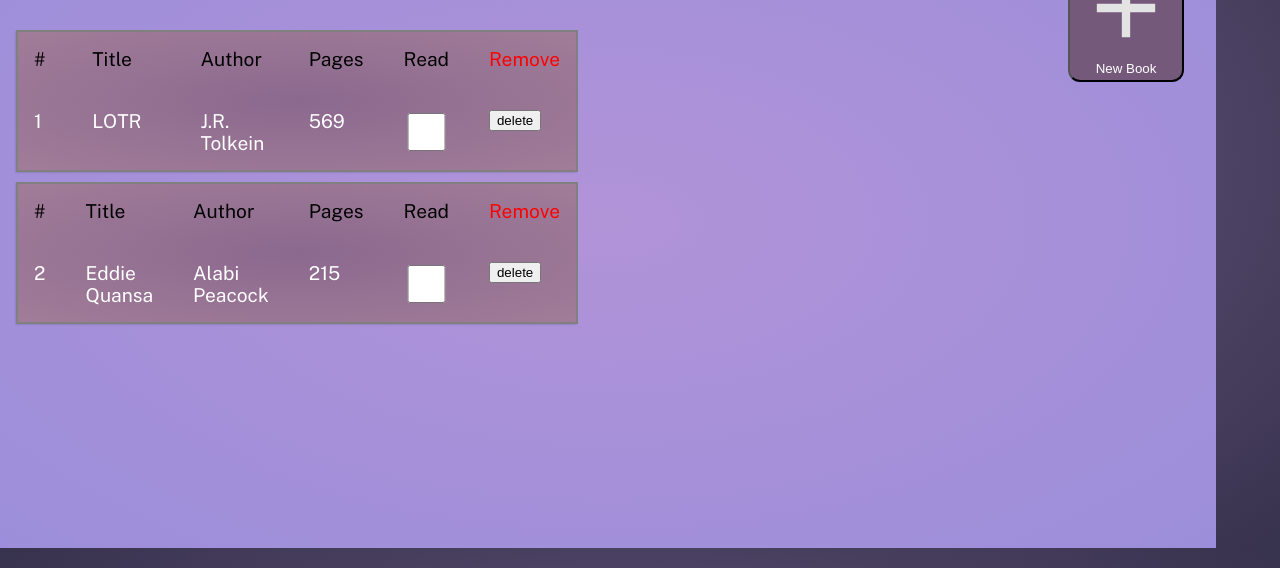
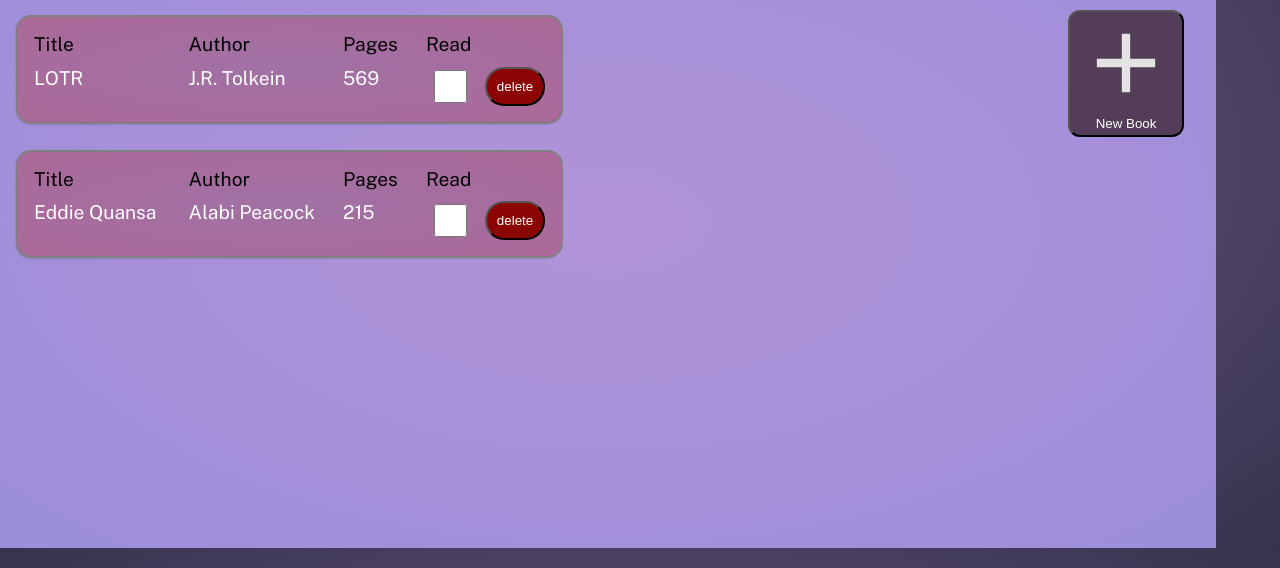
Before and after one commit to jawando-code/library-app, a plain HTML site: page index.html in a window 1280 px wide. Shown: the part 232-800 px from the top of the page. Drawn offline with Linux system fonts and the light colour scheme.

Commit message:
Add remove book functionality, using datasets and closet string method. Add checkbox styling Update color for my vibrance Include book number check, using childcount

```diff
--- a/index.html
+++ b/index.html
@@ -14,8 +14,13 @@
 
         </div>
         <div class="left-container">
-            <p id="banner-msg">Ideas Change The World.</p>
-             <p><button  id="show-dialog" ><img width="100" height="100" src="./Assets/icons/add.svg" alt="add-button"/><br>New Book</button></p>
+
+            <div>
+                <p class="banner-msg">Ideas Change The World.</p>
+                <p class="banner-msg" id="bookNumber">Books in library:&nbsp;<span id="booksIn"> </span></p>
+
+            </div> <p><button  id="show-dialog" ><img width="100" height="100" src="./Assets/icons/add.svg" alt="add-button"/><br>New Book</button></p>
+
                 <dialog id="book-dialog" >
                     <button type="cancel" id="cancel" value="Cancel" formnovalidate>X</button>
 
@@ -35,11 +40,13 @@
 
 
 
+
                     </form>
 
                     <button type="submit" method="dialog" id="form-close" value="Add Book">
                         Add Book
                     </button>
+
 
 
 
@@ -56,6 +63,7 @@
                     </label>
                 </div>
 
+
             </div>
         </div>
     </div>
--- a/library.css
+++ b/library.css
@@ -184,21 +184,22 @@ body{
 .collection > * .book-display{
     gap:15px;
 }
-#banner-msg{
+.banner-msg{
     font-family: PublicSans-ExtraLight;
     font-size:1.1rem;
     color:white;
     overflow-wrap:break-word;
     text-wrap:balance;
+    padding-top:0.5rem;
+    padding-right:2rem;
 }
 
 
-
-.collection .book-display{
-
-
-
-
+#delete-button{
+    padding:10px;
+    border-radius: 19px;
+    background-color: rgb(140, 5, 5);
+    color:white;
 }
 
 [id^="bookDisplay"]{
@@ -212,20 +213,24 @@ body{
     -0.6px 0.8px 1.1px hsl(var(--shadow-color) / 0.09),
     -1.7px 2.4px 3.2px -2.8px hsl(var(--shadow-color) / 0.08);
     display:hidden;
-    grid-template-columns: 0.8fr 3fr 3fr repeat(2, 1fr) 0.5fr;
-    background-image: radial-gradient( rgb(139, 104, 142), rgb(162, 125, 153));
+    grid-template-columns:  3fr 3fr 1.5fr 1fr 0.1fr;
+    grid-template-rows: 0.2fr 1fr;
+    background-image: radial-gradient( rgb(161, 113, 165), rgb(171, 105, 152));
     height: fit-content;
     padding:1rem;
+    margin-bottom:1rem;
     font-size:1.2rem;
     font-family:PublicSans-Regular;
     text-align:left;
-
-    gap:40px;
+    border-radius: 15px;
+    gap:0.7rem;
 
 
 
 }
-
+#bookNumber{
+   font-size: 2rem;
+}
 .book-display2 .bd-items{
     border: 2px solid rgb(141, 126, 126);
 }
@@ -300,6 +305,16 @@ input:checked + .slider:before{
     width:1.3rem;
     height:1.3rem;
 }
+
+#read{
+    width:4.3rem;
+    height:4.3rem;
+
+}
+
+#readbook{
+   border-radius:15rem
+}
 .switch input{
     opacity:0;
     width:0;
@@ -371,7 +386,7 @@ input:checked + slider:before{
 #show-dialog{
     grid-column:2 / 3;
     grid-row:1 / 2;
-background-color: rgb(117, 89, 123);
+background-color: rgb(83, 61, 88);
     color:white;
     min-width:4rem;
     border-radius:12px;
--- a/library.js
+++ b/library.js
@@ -37,6 +37,10 @@ closeBtn.addEventListener('click',(e)=> {
     let author = document.getElementById('author')
     let pages = document.getElementById('pages')
     let readBook = document.getElementsByName('readBook');
+    let checkValue = document.querySelector('#read')
+    const notRead = document.querySelector("#not-read");
+
+
 
 
 
@@ -49,21 +53,30 @@ closeBtn.addEventListener('click',(e)=> {
 
     console.log(`This:${title.value}, ${author.value}, ${readBook.value} and ${pages.value}`)
     addBookToLibrary(title.value,author.value,pages.value,readBook.value);
-    showBook();
+
     console.log(mylibrary)
 
 
 } });
 
+bookForm.addEventListener("submit", ()=> {
+    notRead.value = checkbox.checked ? "read" : "not-read";
+})
 
 closeBtn.addEventListener('click', (e) => {
     e.preventDefault();
     bookForm.reset();
+    showBook();
+
 })
 
 
 let digit = 0;
+let bookNumber = 0;
 
+function reset() {
+    bookNumber = 0;
+}
 
 function numb() {
       digit += 1;
@@ -72,6 +85,17 @@ let valueName = "Yes";
 var i = 0;
 let radios = document.querySelectorAll("input[name=\"read-book\"]");
 
+function count() {
+  bookNumber = collection.childElementCount -2;
+    console.log(bookNumber)
+   return bookNumber;
+}
+
+function reduceCount() {
+    bookNumber = (collection.childElementCount - 2) -1;
+    console.log(bookNumber);
+    return bookNumber;
+}
 
 function showBook() {
     mylibrary.forEach(item => {
@@ -80,58 +104,80 @@ function showBook() {
     bookDisplay = document.createElement("div");
     bookDisplay.id = "bookDisplay" + "_" + i++;
     bookDisplay.dataset.bookId = item.id;
-    bookDisplay.class = "bookDisplayClass"
+
 
     numb();
-    const createGridEle = document.createElement("div");
-    const createGridEle1 = document.createElement("div");
-    const createGridEle2 = document.createElement("div");
-    const createGridEle3 = document.createElement("div");
-    const createGridEle4 = document.createElement("label");
-    const createGridEleN = document.createElement("div");
-    const createGridEle5 = document.createElement("div");
-    const createGridEle6 = document.createElement("div");
-    const createGridEle7 = document.createElement("div");
-    const createGridEle8 = document.createElement("input");
-    createGridEle8.type = "checkbox";
-    createGridEle8.id = `${checkbox.value}`;
-    const createGridEle9 = document.createElement("div");
-    const rmv = document.createElement('button')
 
 
-    createGridEle.textContent = "#"
-    createGridEle1.textContent = "Title";
-    createGridEle2.textContent = "Author";
-    createGridEle3.textContent = "Pages";
-    createGridEle4.textContent = "Read";
 
-    createGridEle.style.color = "black";
-    createGridEle1.style.color = "black";
-    createGridEle2.style.color = "black";
-    createGridEle3.style.color = "black";
-    createGridEle4.style.color = "black";
+
+    const headerDiv2 = document.createElement("div");
+    const headerDiv3 = document.createElement("div");
+    const headerDiv4 = document.createElement("div");
+    const headerDiv5 = document.createElement("label");
+
+
+    headerDiv2.textContent = "Title";
+    headerDiv3.textContent = "Author";
+    headerDiv4.textContent = "Pages";
+    headerDiv5.textContent = "Read";
+
+
+    headerDiv2.style.color = "black";
+    headerDiv3.style.color = "black";
+    headerDiv4.style.color = "black";
+    headerDiv5.style.color = "black";
+
+
+    const userTitle = document.createElement("div");
+    const userAuthor = document.createElement("div");
+    const userPages = document.createElement("div");
+    const readCheck = document.createElement("input");
+    readCheck.type = "checkbox";
+
+    readCheck.id = `${checkbox.value}`;
+    const createGridEle9 = document.createElement("div");
+    const delBtn = document.createElement('button')
+
+
+
     createGridEle9.style.color = 'red';
 
 
 
-    createGridEleN.textContent = `${digit}`;
-    createGridEle5.textContent = `${item.title}`;
-    createGridEle6.textContent = `${item.author}`;
-    createGridEle7.textContent  = `${item.pages}`
 
-    createGridEle9.textContent = 'Remove';
-    rmv.textContent = 'delete'
-    rmv.classList = "trash"
+    userTitle.textContent = `${item.title}`;
+    userAuthor.textContent = `${item.author}`;
+    userPages.textContent  = `${item.pages}`
+
+    createGridEle9.textContent = ' ';
+    delBtn.textContent = 'delete'
+    delBtn.id = "delete-button"
+    delBtn.classList = "trash";
+
+
+
+
+
+const libraryCount = document.createElement('div');
+libraryCount.textContent =  `${bookNumber}`
+
+let bookNumberDisplay = document.querySelector("#booksIn");
+bookNumberDisplay.textContent =
+
+
+
+
+bookDisplay.append(headerDiv2, headerDiv3, headerDiv4, headerDiv5, createGridEle9, userTitle, userAuthor, userPages, readCheck, delBtn);
+bookNumberDisplay.append(++bookNumber)
+collection.append(bookDisplay);
 
 
 
 
 
 
-bookDisplay.append(createGridEle,createGridEle1, createGridEle2, createGridEle3, createGridEle4, createGridEle9, createGridEleN,createGridEle5,createGridEle6, createGridEle7, createGridEle8, rmv);
-   collection.append(bookDisplay);
-
-rmv.addEventListener('click', (e)=> {
+delBtn.addEventListener('click', (e)=> {
         const bookD = e.target.closest('[data-book-id]');
         const id = bookD.dataset.bookId;
         console.log(id)
@@ -142,11 +188,23 @@ rmv.addEventListener('click', (e)=> {
         const index = mylibrary.findIndex(item => item.id === id);
         if (index !== -1)mylibrary.splice(index,1);
         if(bookCard){bookCard.remove()};
+        bookNumberDisplay.textContent = '';
+        reset();
+        count();
+        bookNumber
+        bookNumber -1;
+
+
+        bookNumberDisplay.append(bookNumber);
+
+        console.log(bookNumber);
+
 
     })
-})
-} ;
+    reset();
+    count();
 
+    })};
 
 showBook(mylibrary);
 
@@ -201,5 +259,3 @@ function Addvalues(Book) {
 }
 
 let appender = document.querySelector('.appender')
-
-    // appender.addEventListener('click',showBook);
```
